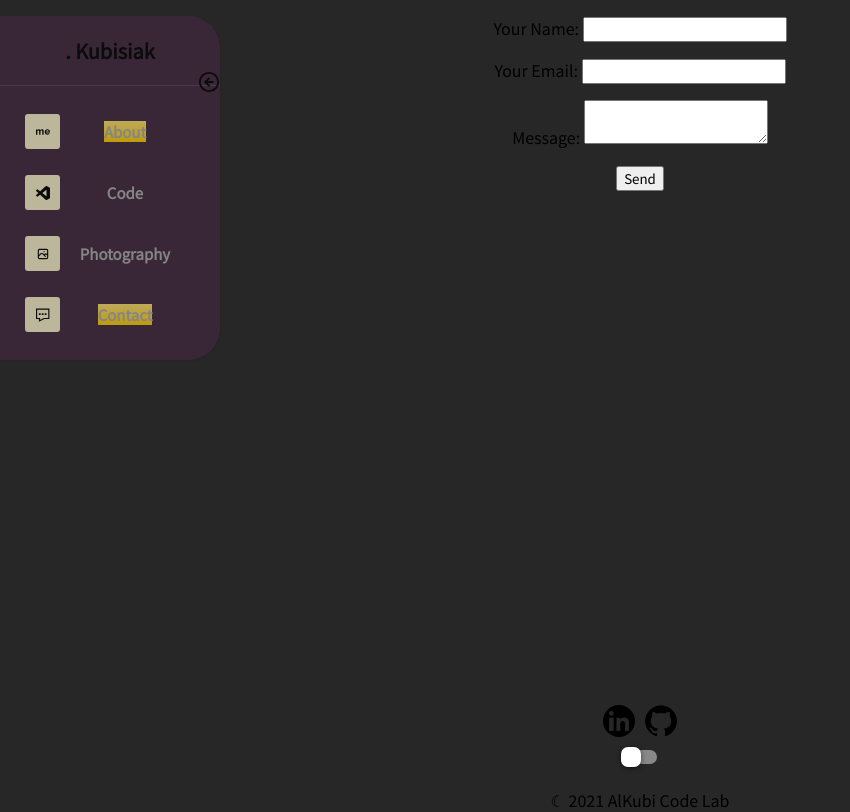
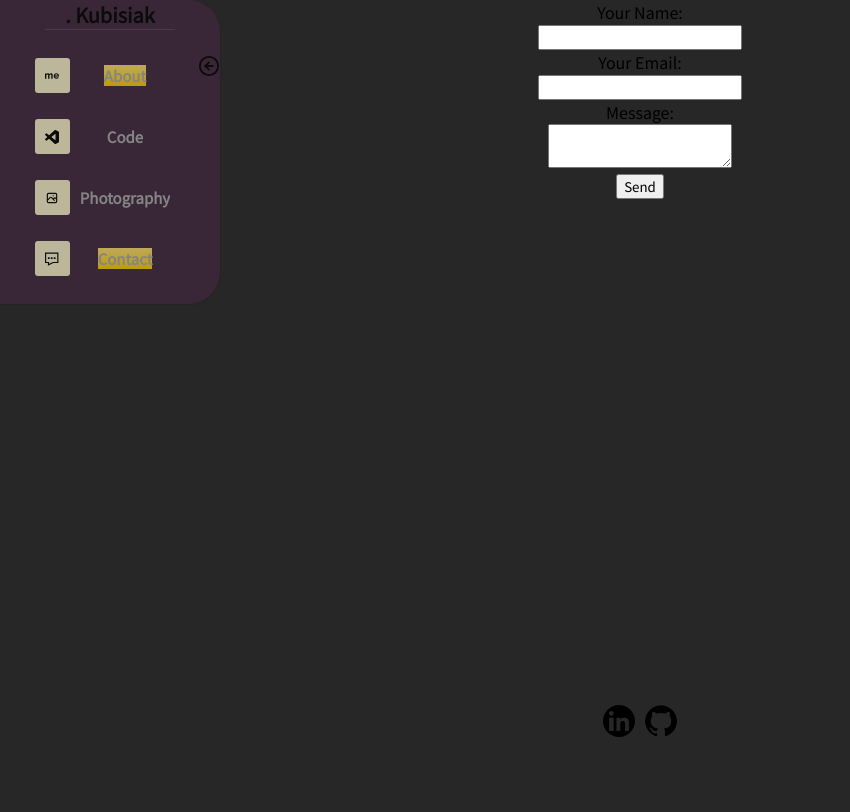
Before and after one commit to mckubisiak/my-portfolio, a React (Create React App) app: page /contact in a window 1280 px wide. Shown: the whole page, without its empty margins (0-850 px from the left). Built offline with nearby package versions, Linux system fonts and the light colour scheme.

Commit message:
updated styling and nav bar not aligning to side on close

```diff
--- a/src/App.css
+++ b/src/App.css
@@ -2,6 +2,7 @@
 font-family: 'Roboto', sans-serif; */
 
 * {
+  margin: auto;
     text-align: center;
     font-family: 'Noto Sans JP', sans-serif;
     /* font-family: 'Roboto', sans-serif; */
@@ -16,9 +17,23 @@ font-family: 'Roboto', sans-serif; */
   left: 0;
 }
 
+.mainDiv {
+  display: flex;
+  flex-wrap: wrap;
+  align-content: center;
+  align-self: center;
+  max-width: 85%;
+  align-items: center;
+}
+
+.main {
+  width: 70%;
+}
+
 .App {
   text-align: center;
 }
+
 
 
 img {
@@ -35,37 +50,9 @@ img {
 max-width: 2em;
 }
 
-.App-logo {
-  height: 40vmin;
-  pointer-events: none;
-}
 
-@media (prefers-reduced-motion: no-preference) {
-  .App-logo {
-    animation: App-logo-spin infinite 20s linear;
-  }
-}
 
-.App-header {
-  background-color: #636363;
-  min-height: 100vh;
-  display: flex;
-  flex-direction: column;
-  align-items: center;
-  justify-content: center;
-  font-size: calc(10px + 2vmin);
-  color: rgb(117, 116, 116);
-}
 
 .App-link {
   color: #61dafb;
 }
-
-@keyframes App-logo-spin {
-  from {
-    transform: rotate(0deg);
-  }
-  to {
-    transform: rotate(360deg);
-  }
-}
--- a/src/App.js
+++ b/src/App.js
@@ -43,6 +43,7 @@ export default class App extends Component {
     return (
       <Router>
         <Header />
+      <div className='mainDiv'>
           <Switch>
             <Route exact path='/' render={
               (routerProps) =>
@@ -65,6 +66,7 @@ export default class App extends Component {
               <ContactForm {...routerProps} />
             } />
           </Switch>
+      </div>
           <Footer />
       </Router>
     )
--- a/src/Components/About.js
+++ b/src/Components/About.js
@@ -8,10 +8,10 @@ export default class About extends Component {
                 <h1>About Kubisiak</h1>
                 <div>
                     <img src="https://media-exp1.licdn.com/dms/image/C5603AQHj3Ur5UOz9IQ/profile-displayphoto-shrink_400_400/0/1625847270208?e=1631145600&v=beta&t=8a_jgN-fYS906YzL7NmVWyFUOXBY0cyeFfFTo8wpMRQ" alt="Kubisiak" />
-                    <article>
+                    <article className='mainDiv'>
 
-                    <p>
-                        A queer trans Software Engineer. I love mutually developing with people and supporting everyone's common as well as individuals goals. Photography and <a href= "https://docs.google.com/document/d/1Tb3ETGO7tTbJFjT9ZHOJqpmd-qvIyq-JAkz8kT4pQfY/edit">Mutual Aid</a> are other avenues I like to participate in community.
+                    <p className='main'>
+                        A queer trans Software Engineer. I love mutually developing with people and supporting everyone's common as well as individuals goals. Photography and <a href= "https://docs.google.com/document/d/1Tb3ETGO7tTbJFjT9ZHOJqpmd-qvIyq-JAkz8kT4pQfY/edit" target="_blank" rel="noopener noreferrer"> Mutual Aid </a> are other avenues I like to participate in community.
                         </p>
 
                     </article>
--- a/src/Components/Code.js
+++ b/src/Components/Code.js
@@ -1,15 +1,16 @@
 import React, { Component } from 'react'
 import './Code.css'
+import '../App.css';
 
 export default class Code extends Component {
     render() {
         return (
-            <div >
-                <div>
+            <div className='mainDiv'>
+                <div >
                     <h2>Astrolocus</h2>
                     <span><a href= 'https://github.com/Astromapi/astromapi-front-end'target="_blank" rel="noopener noreferrer">Github Front End</a> - <a href= 'https://github.com/Astromapi/astromapi-back-end'target="_blank" rel="noopener noreferrer">Github Back End</a> - <a href= 'https://astrolocus.netlify.app/'target="_blank" rel="noopener noreferrer">Deployed</a></span>
                     <h3>React, Local storage, PostgreSQL, Heroku, CSS</h3>
-                    <p>
+                    <p className='main'>
                         Astrolocus allows you to see a 3 day span of weather and sky visibility,
                         along with the ability added space objects to a wish list and and journal
                         entries with them in the future. I  co-led the development the PostgreSQL
--- a/src/Components/ContactForm.js
+++ b/src/Components/ContactForm.js
@@ -1,4 +1,5 @@
 import React, { Component } from 'react'
+import '../App.css';
 
 const encode = (data) => {
     return Object.keys(data)
@@ -37,7 +38,7 @@ export default class Contact extends Component {
                 onSubmit={this.handleSubmit}>
                 <input type="hidden" name="form-name" value="contact" />
 
-            <p>
+            <p className='main'>
             <label>
                 Your Name: <input
                 type="text"
@@ -46,7 +47,7 @@ export default class Contact extends Component {
                 onChange={this.handleChange} />
             </label>
             </p>
-            <p>
+            <p className='main'>
             <label>
                 Your Email: <input
                 type="email"
@@ -55,7 +56,7 @@ export default class Contact extends Component {
                 onChange={this.handleChange} />
             </label>
             </p>
-            <p>
+            <p className='main'>
             <label>
                 Message: <textarea
                 name="message"
@@ -63,7 +64,7 @@ export default class Contact extends Component {
                 onChange={this.handleChange} />
             </label>
             </p>
-            <p>
+            <p className='main'>
             <button
             type="submit">Send</button>
             </p>
--- a/src/Components/Footer.js
+++ b/src/Components/Footer.js
@@ -35,7 +35,7 @@ bodyColor.style.backgroundColor = "#272727";
                             <a target="_blank" rel='noreferrer' href="https://github.com/mckubisiak"><img className='icon' src='./github.png' alt='Github' />
                             </a>
 
-                        <br></br>
+                        {/* <br></br>
                 <label htmlFor="material-switch">
             <Switch
             checked={this.state.checked}
@@ -55,7 +55,7 @@ bodyColor.style.backgroundColor = "#272727";
             />
         </label>
 
-                <p><span>☾</span> 2021 AlKubi Code Lab</p>
+                <p><span>☾</span> 2021 Kubisiak</p>*/}
             </div>
         )
     }
--- a/src/Components/Header.css
+++ b/src/Components/Header.css
@@ -26,6 +26,7 @@
     width: 80px;
     min-width: 80px;
     background-color: rgba(73, 40, 71, .1);
+    margin: 0%;
   }
   #header .pro-sidebar-inner {
     border-radius: 0 2em 2em 0;
```
